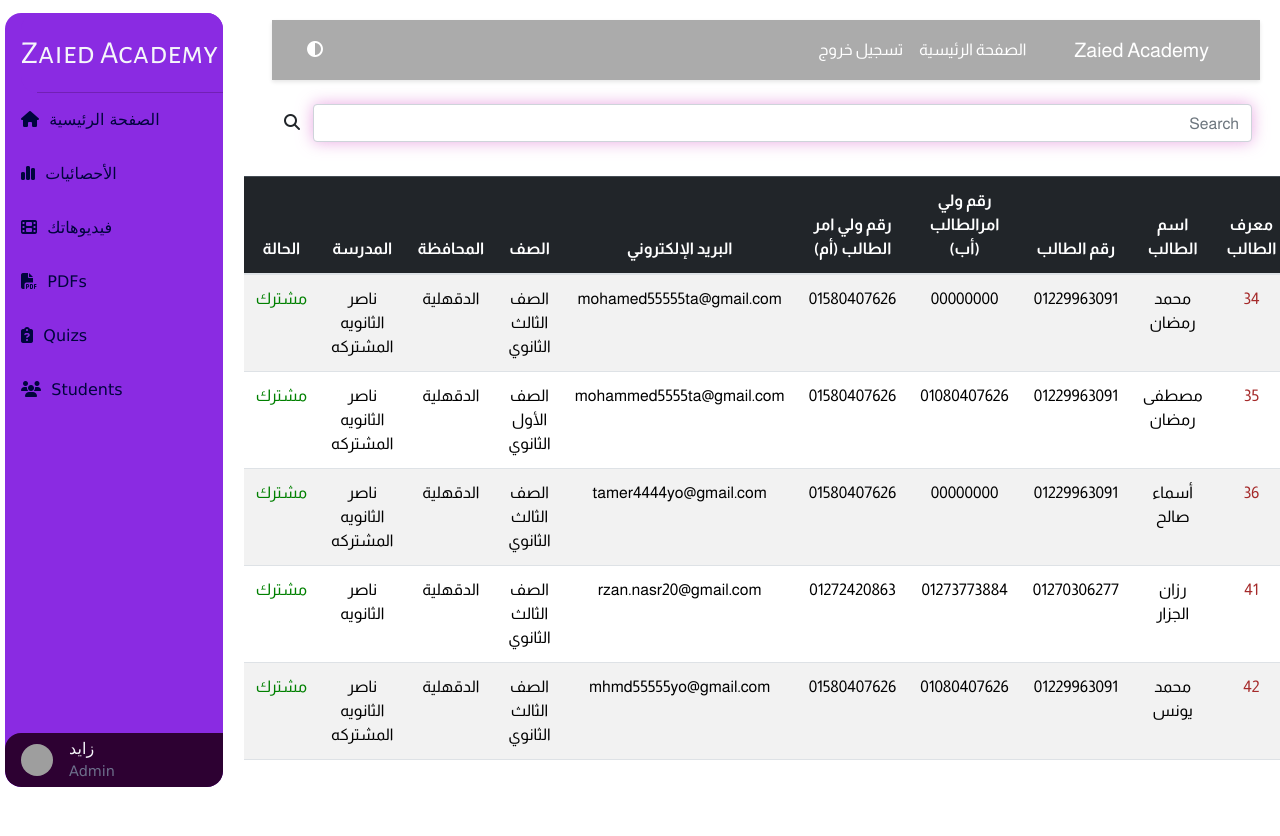
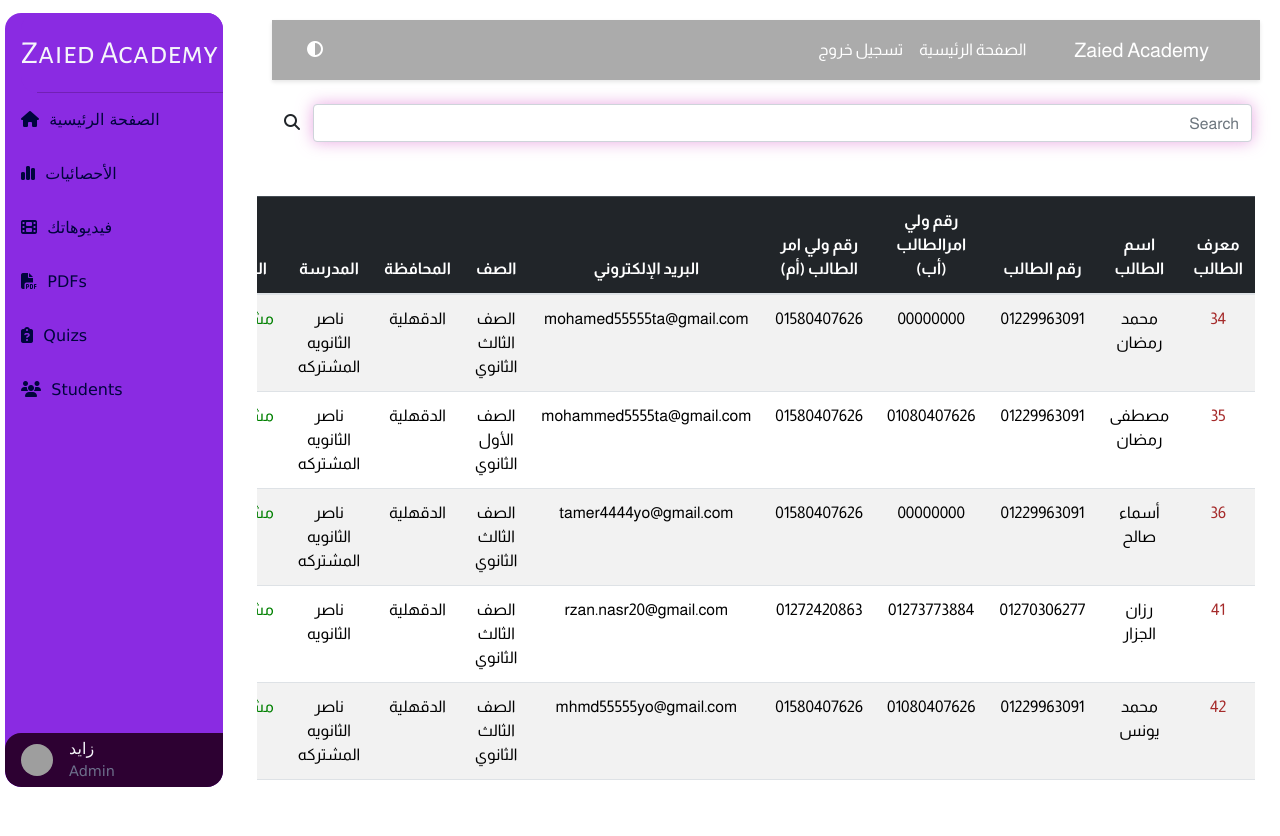
Before and after one commit to DevMo7md/Zayed-academy, a Django app: page /student-teacher/ in a window 1280 px wide. Before the commit the page ends 787 px from the top, so only its background shows below. Run offline with Django 4.2, Linux system fonts and the light colour scheme; a user stored in the database is signed in; data comes from the database, SQL or seed files in the repository; some libraries are stand-ins or nearby versions; some web fonts are replaced; grey boxes are pictures that could not be loaded.

Commit message:
v.1.5.16

```diff
--- a/templates/LP_app/student_teacher.html
+++ b/templates/LP_app/student_teacher.html
@@ -102,6 +102,7 @@
         </div>
     </div>
     <br><br><br>
+    <div class="table-responsive" style="padding: 20px;">
         <table class="table table-striped table-hover main-content">
             <thead class="table-dark">
                 <tr>
@@ -120,7 +121,7 @@
             <tbody>
                 {% for student in students %}
                 <tr>
-<td>            <a href="{% url 'profile' student.user.id %}" style="color: brown;">{{student.user.id}}</a></td>
+                <td><a href="{% url 'profile' student.user.id %}" style="color: brown;">{{student.user.id}}</a></td>
                 <td>{{student.first_name}} {{student.last_name}}</td>
                 <td>{{student.phone_num}}</td>
                 <td>{{student.dad_num}}</td>
@@ -138,22 +139,6 @@
                 </tr>
             </tbody>
         </table>
-    <!-- <div class="pagination">
-    <span class="step-links">
-        {% if orders.has_previous %}
-            <a href="?page=1">&laquo; first</a>
-            <a href="?page={{ orders.previous_page_number }}">previous</a>
-        {% endif %}
-
-        <span class="current">
-            Page {{ orders.number }} of {{ orders.paginator.num_pages }}.
-        </span>
-
-        {% if orders.has_next %}
-            <a href="?page={{ orders.next_page_number }}">next</a>
-            <a href="?page={{ orders.paginator.num_pages }}">last &raquo;</a>
-        {% endif %}
-    </span>
-    </div> -->
+    </div>
 </div>
 {% endblock %}
```
Also changed, not shown: templates/base.html (+0 -29 lines). Lines whose indentation alone changed are shown as unchanged.
